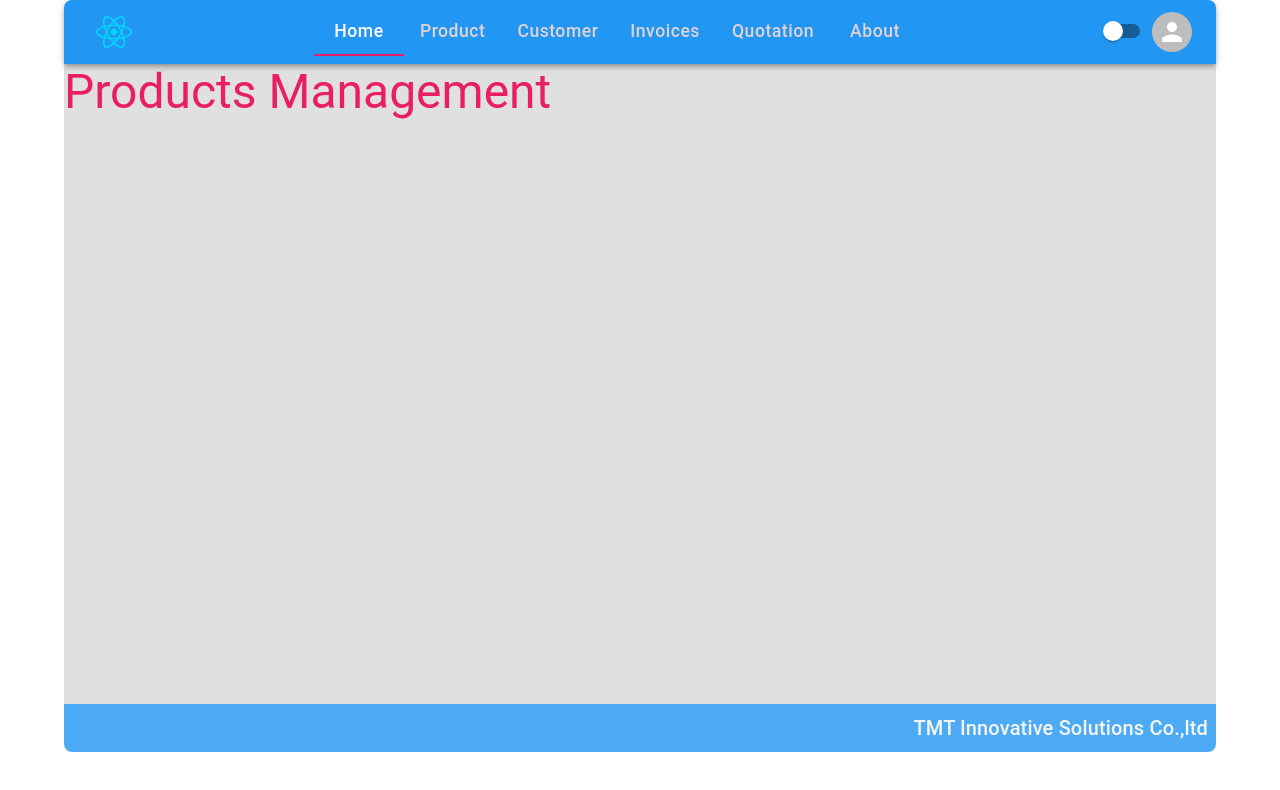
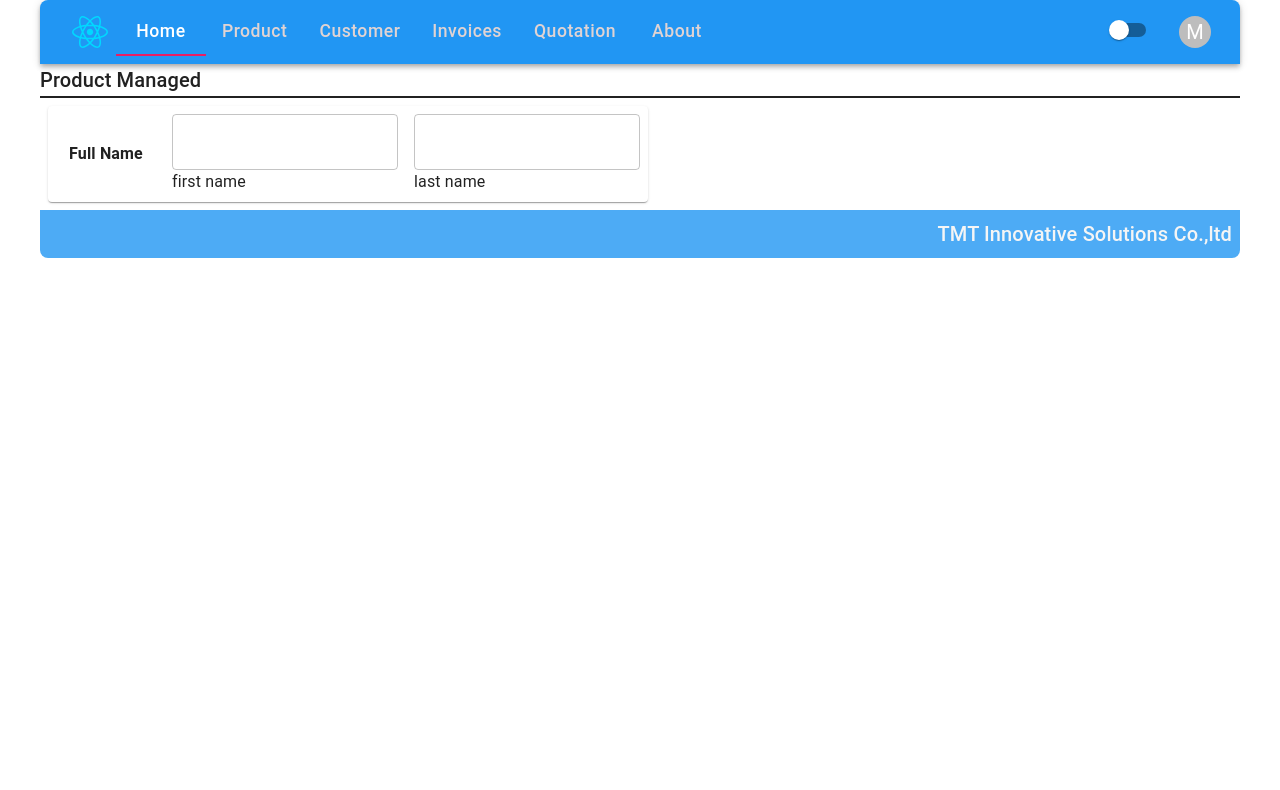
Before and after one commit to maytinhdian/erp-reactjs, a React (Vite) app: page /product in a window 1280 px wide. Shown: the top 790 px of the page. Built offline with nearby package versions, Linux system fonts and the light colour scheme; a web font is replaced by a local one.

Commit message:
Update Product

```diff
--- a/src/router.jsx
+++ b/src/router.jsx
@@ -3,7 +3,7 @@ import { RouterProvider, createBrowserRouter } from "react-router-dom";
 import DefaultLayout from "./ui/layouts/defaultLayout";
 import Dashboard from "./ui/views/Dashboard";
 import About from "./ui/views/About";
-import Product from "./ui/views/Product";
+import Product from "./ui/views/products/Product";
 import Login from "./ui/views/Login";
 import SignUp from "./ui/views/SignUp";
 import GuestLayout from "./ui/layouts/guestLayout";
--- a/src/ui/components/UserUi.jsx
+++ /dev/null
@@ -1,50 +0,0 @@
-import * as React from "react";
-import Menu from "@mui/material/Menu";
-import MenuItem from "@mui/material/MenuItem";
-import { Avatar, Divider, styled } from "@mui/material";
-import { Logout } from "@mui/icons-material";
-import { unstable_styleFunctionSx } from "@mui/system";
-
-const UserProfileBox = styled("Box")(unstable_styleFunctionSx);
-
-export default function UserUi() {
-  const [anchorEl, setAnchorEl] = React.useState(null);
-  const open = Boolean(anchorEl);
-  const handleClick = (event) => {
-    setAnchorEl(event.currentTarget);
-  };
-  const handleClose = () => {
-    setAnchorEl(null);
-  };
-
-  return (
-    <UserProfileBox>
-      <Avatar
-        id="basic-button"
-        // aria-controls={open ? 'basic-menu' : undefined}
-        // aria-haspopup="true"
-        // aria-expanded={open ? 'true' : undefined}
-        onClick={handleClick}
-      ></Avatar>
-      <Menu
-        id="basic-menu"
-        anchorEl={anchorEl}
-        open={open}
-        onClose={handleClose}
-        MenuListProps={{
-          "aria-labelledby": "basic-button",
-        }}
-      >
-        <MenuItem onClick={handleClose}>Profile</MenuItem>
-        <MenuItem onClick={handleClose}>My account</MenuItem>
-        <Divider />
-        <MenuItem onClick={handleClose}>
-          <Logout sx={{ mr: 3 }} />
-          Logout
-        </MenuItem>
-      </Menu>
-    </UserProfileBox>
-  );
-}
-
-// export default UserUi;
--- a/src/ui/components/customer/AddCustomer.jsx
+++ b/src/ui/components/customer/AddCustomer.jsx
@@ -1,67 +1,103 @@
 import React from "react";
 import PropTypes from "prop-types";
 import { Box, padding } from "@mui/system";
-import { Button, Stack, TextField } from "@mui/material";
+import { Button, Grid, Stack, TextField } from "@mui/material";
+import theme from "../../themes/Theme";
 
 AddCustomer.propTypes = {};
 
 function AddCustomer(props) {
   return (
-    <Box>
-      <Stack
-        sx={{
-            gap:'2',
-          flexDirection: "row",
-          display: "flex",
-        //   justifyContent: "space-between",
-        }}
-      >
+    // <Box>
+    //   <Stack
+    //     sx={{
+    //         gap:'2',
+    //       flexDirection: "row",
+    //       display: "flex",
+    //       justifyContent: "space-around",
+    //     }}
+    //   >
+    //     <TextField
+    //       sx={{ margin: (theme) => theme.spacing(1) }}
+    //       id="first-name"
+    //       label="First Name"
+    //       variant="outlined"
+    //     />
+    //     <TextField
+    //       sx={{ margin: (theme) => theme.spacing(1) }}
+    //       id="last-name"
+    //       label="Last Name"
+    //       variant="outlined"
+    //     />
+    //     <TextField
+    //       sx={{ margin: (theme) => theme.spacing(1),flexGrow: 1}}
+    //       id="email"
+    //       label="Email"
+    //       variant="outlined"
+    //     />
+    //   </Stack>
+    //   <TextField
+    //       sx={{ padding: (theme) => theme.spacing(1)} }
+    //       id="address"
+    //       label="Address"
+    //       variant="outlined"
+    //       fullWidth multiline minRows={4}
+    //     />
+    //      <TextField
+    //       sx={{ padding: (theme) => theme.spacing(1),flexGrow: 1}}
+    //       id="cellphone"
+    //       label="Mobile phone"
+    //       variant="outlined"
+    //       fullWidth
+    //     />
+    //      <TextField
+    //       sx={{ padding: (theme) => theme.spacing(1),flexGrow: 1}}
+    //       id="zalo"
+    //       label="Zalo"
+    //       variant="outlined"
+    //       fullWidth
+    //     />
+    //     <Stack flexDirection='row' justifyContent='center'>
+    //         <Button  sx={{ margin: (theme) => theme.spacing()}} variant="contained">SAVE</Button>
+    //         <Button  sx={{ margin: (theme) => theme.spacing(1)}} variant="contained">NEW</Button>
+    //         <Button  sx={{ margin: (theme) => theme.spacing(1)}} variant="contained">CaNCEL</Button>
+    //     </Stack>
+    // </Box>
+    <Grid container width="100%" gap={theme.spacing(1)} padding={theme.spacing(1)}>
+      <Grid item>
         <TextField
-        //   sx={{ margin: (theme) => theme.spacing(1) }}
+          // sx={{ margin: (theme) => theme.spacing(1) }}
           id="first-name"
           label="First Name"
           variant="outlined"
+          xs
         />
+      </Grid>
+      <Grid item>
         <TextField
-        //   sx={{ margin: (theme) => theme.spacing(1) }}
-          id="last-name"
+          // sx={{ margin: (theme) => theme.spacing(1) }}
+          id="first-name"
           label="Last Name"
           variant="outlined"
         />
+      </Grid>
+      <Grid item>
         <TextField
-        //   sx={{ margin: (theme) => theme.spacing(1),flexGrow: 1}}
-          id="email"
-          label="Email"
+          // sx={{ margin: (theme) => theme.spacing(1) }}
+          id="first-name"
+          label="Email Name"
           variant="outlined"
         />
-      </Stack>
-      <TextField
-          sx={{ padding: (theme) => theme.spacing(1)} }
-          id="address"
-          label="Address"
+      </Grid>
+      <Grid item>
+        <TextField
+          // sx={{ margin: (theme) => theme.spacing(1) }}
+          id="first-name"
+          label="Note Name"
           variant="outlined"
-          fullWidth multiline minRows={4}
         />
-         <TextField
-          sx={{ padding: (theme) => theme.spacing(1),flexGrow: 1}}
-          id="cellphone"
-          label="Mobile phone"
-          variant="outlined"
-          fullWidth
-        />
-         <TextField
-          sx={{ padding: (theme) => theme.spacing(1),flexGrow: 1}}
-          id="zalo"
-          label="Zalo"
-          variant="outlined"
-          fullWidth
-        />
-        <Stack flexDirection='row' justifyContent='center'>
-            <Button  sx={{ margin: (theme) => theme.spacing()}} variant="contained">SAVE</Button>
-            <Button  sx={{ margin: (theme) => theme.spacing(1)}} variant="contained">NEW</Button>
-            <Button  sx={{ margin: (theme) => theme.spacing(1)}} variant="contained">CaNCEL</Button>
-        </Stack>
-    </Box>
+      </Grid>
+    </Grid>
   );
 }
 
--- /dev/null
+++ b/src/ui/components/navbar/Drawer.jsx
@@ -0,0 +1,54 @@
+import PropTypes from "prop-types";
+import React, { useState } from "react";
+import {
+  IconButton,
+  List,
+  ListItem,
+  ListItemText,
+  SwipeableDrawer,
+} from "@mui/material";
+import { MenuSharp } from "@mui/icons-material";
+import { Link } from "react-router-dom";
+
+Drawer.propTypes = {
+  routes: PropTypes.object.isRequired,
+};
+
+function Drawer(props) {
+  const routes = props.routes;
+  // const iOS = process.browser && /iPad|iPhone|iPod/.test(navigator.userAgent);
+
+  const [openDrawer, setOpenDrawer] = useState(false);
+
+  return (
+    <React.Fragment>
+      <SwipeableDrawer
+        // disableBackdropTransition={!iOS}
+        // disableDiscovery={iOS}
+        open={openDrawer}
+        onClose={() => setOpenDrawer(false)}
+        onOpen={() => setOpenDrawer(true)}
+      >
+        <div />
+        <List disablePadding>
+          {routes.map((route) => (
+            <ListItem
+              key={`${route}${route.activeIndex}`}
+              divider
+              component={Link}
+              to={route.link}
+            >
+              <ListItemText disableTypography>{route.name}</ListItemText>
+            </ListItem>
+          ))}
+        </List>
+        <div />
+      </SwipeableDrawer>
+      <IconButton onClick={() => setOpenDrawer(!openDrawer)} disableRipple>
+        <MenuSharp />
+      </IconButton>
+    </React.Fragment>
+  );
+}
+
+export default Drawer;
--- a/src/ui/components/navbar/NavigationBar.jsx
+++ b/src/ui/components/navbar/NavigationBar.jsx
@@ -1,15 +1,7 @@
+import PropTypes from 'prop-types';
 import { Tab, Tabs } from "@mui/material";
 import { useState } from "react";
 import { Link } from "react-router-dom";
-
-const routes = [
-  { name: "Home", link: "/", activeIndex: 0 },
-  { name: "Product", link: "/product", activeIndex: 1 },
-  { name: "Customer", link: "/customer", activeIndex: 2 },
-  { name: "Invoices", link: "/", activeIndex: 3 },
-  { name: "Quotation", link: "/", activeIndex: 4 },
-  { name: "About", link: "/about", activeIndex: 5 },
-];
 
 function a11yProps(index) {
   return {
@@ -18,7 +10,12 @@ function a11yProps(index) {
   };
 }
 
-function NavigationBar() {
+NavigationBar.propTypes = {
+  routes: PropTypes.object.isRequired
+};
+
+function NavigationBar(props) {
+  const routes = props.routes;
   const [selected, setSelected] = useState(0);
   return (
     <Tabs
--- /dev/null
+++ b/src/ui/components/users/UserProfile.jsx
@@ -0,0 +1,102 @@
+import * as React from "react";
+import Box from "@mui/material/Box";
+import Avatar from "@mui/material/Avatar";
+import Menu from "@mui/material/Menu";
+import MenuItem from "@mui/material/MenuItem";
+import ListItemIcon from "@mui/material/ListItemIcon";
+import Divider from "@mui/material/Divider";
+import IconButton from "@mui/material/IconButton";
+import Tooltip from "@mui/material/Tooltip";
+import PersonAdd from "@mui/icons-material/PersonAdd";
+import Settings from "@mui/icons-material/Settings";
+import Logout from "@mui/icons-material/Logout";
+
+export default function UserProfile() {
+  const [anchorEl, setAnchorEl] = React.useState(null);
+  const open = Boolean(anchorEl);
+  const handleClick = (event) => {
+    setAnchorEl(event.currentTarget);
+  };
+  const handleClose = () => {
+    setAnchorEl(null);
+  };
+  return (
+    <React.Fragment>
+      <Box sx={{ display: "flex", alignItems: "center", textAlign: "center" }}>
+        <Tooltip title="Account settings">
+          <IconButton
+            onClick={handleClick}
+            size="small"
+            sx={{ ml: 2 }}
+            aria-controls={open ? "account-menu" : undefined}
+            aria-haspopup="true"
+            aria-expanded={open ? "true" : undefined}
+          >
+            <Avatar sx={{ width: 32, height: 32 }}>M</Avatar>
+          </IconButton>
+        </Tooltip>
+      </Box>
+      <Menu
+        anchorEl={anchorEl}
+        id="account-menu"
+        open={open}
+        onClose={handleClose}
+        onClick={handleClose}
+        // PaperProps={{
+        //   elevation: 0,
+        //   sx: {
+        //     overflow: "visible",
+        //     filter: "drop-shadow(0px 2px 8px rgba(221, 162, 162, 0.32))",
+        //     mt: 1.5,
+        //     "& .MuiAvatar-root": {
+        //       width: 32,
+        //       height: 32,
+        //       ml: -0.5,
+        //       mr: 1,
+        //     },
+        //     "&::before": {
+        //       content: '""',
+        //       display: "block",
+        //       position: "absolute",
+        //       top: 0,
+        //       right: 14,
+        //       width: 10,
+        //       height: 10,
+        //       bgcolor: "background.paper",
+        //       transform: "translateY(-50%) rotate(45deg)",
+        //       zIndex: 0,
+        //     },
+        //   },
+        // }}
+        transformOrigin={{ horizontal: "right", vertical: "top" }}
+        anchorOrigin={{ horizontal: "right", vertical: "bottom" }}
+      >
+        <MenuItem onClick={handleClose}>
+          <Avatar /> Profile
+        </MenuItem>
+        <MenuItem onClick={handleClose}>
+          <Avatar /> My account
+        </MenuItem>
+        <Divider />
+        <MenuItem onClick={handleClose}>
+          <ListItemIcon>
+            <PersonAdd fontSize="small" />
+          </ListItemIcon>
+          Add another account
+        </MenuItem>
+        <MenuItem onClick={handleClose}>
+          <ListItemIcon>
+            <Settings fontSize="small" />
+          </ListItemIcon>
+          Settings
+        </MenuItem>
+        <MenuItem onClick={handleClose}>
+          <ListItemIcon>
+            <Logout fontSize="small" />
+          </ListItemIcon>
+          Logout
+        </MenuItem>
+      </Menu>
+    </React.Fragment>
+  );
+}
--- a/src/ui/headers/Header.jsx
+++ b/src/ui/headers/Header.jsx
@@ -3,10 +3,20 @@ import { Link } from "react-router-dom";
 import { useColorScheme } from "@mui/material/styles";
 import NavigationBar from "../components/navbar/NavigationBar";
 
-import UserUi from "../components/UserUi";
+import UserUi from "../components/users/UserProfile";
 import logo from "../../assets/react.svg";
-import { Box } from "@mui/system";
+import { Box, display, useMediaQuery } from "@mui/system";
 import React from "react";
+import Drawer from "../components/navbar/Drawer";
+
+const routes = [
+  { name: "Home", link: "/", activeIndex: 0 },
+  { name: "Product", link: "/product", activeIndex: 1 },
+  { name: "Customer", link: "/customer", activeIndex: 2 },
+  { name: "Invoices", link: "/", activeIndex: 3 },
+  { name: "Quotation", link: "/", activeIndex: 4 },
+  { name: "About", link: "/about", activeIndex: 5 },
+];
 
 function ModeToggle() {
   const { mode, setMode } = useColorScheme();
@@ -23,6 +33,7 @@ function ModeToggle() {
 
 function Header() {
   const theme = useTheme();
+  const matches = useMediaQuery(theme.breakpoints.down("md"));
   return (
     <React.Fragment>
       <AppBar
@@ -33,12 +44,31 @@ function Header() {
         }}
       >
         <Toolbar variant="regular" sx={{ ...theme.mixins.toolbar }}>
-          <IconButton component={Link} to="/" sx={{ marginRight: "auto" }}>
-            <img src={logo} alt="TMT Innovative Logo" />
-          </IconButton>
-          <Box>
-            <NavigationBar />
-          </Box>
+          {/* <Box> */}
+          {matches ? (
+            <Box>
+              <Drawer routes={routes} />
+              <IconButton
+                component={Link}
+                to="/"
+                sx={{ marginRight: "auto", display: "none" }}
+              >
+                <img src={logo} alt="TMT Innovative Logo" />
+              </IconButton>
+            </Box>
+          ) : (
+            <Box sx={{display:'flex'}}>
+              <IconButton
+                component={Link}
+                to="/"
+                sx={{ marginRight: "auto" }}
+              >
+                <img src={logo} alt="TMT Innovative Logo" />
+              </IconButton>
+              <NavigationBar routes={routes} />
+            </Box>
+          )}
+          {/* </Box> */}
           <Box sx={{ display: "inline-flex", marginLeft: "auto" }}>
             <ModeToggle />
             <UserUi />
--- a/src/ui/layouts/defaultLayout.jsx
+++ b/src/ui/layouts/defaultLayout.jsx
@@ -2,13 +2,14 @@ import Header from "../headers/Header";
 import Footer from "../footers/Footer";
 import MainContent from "../mainContents/MainContent";
 import { Container } from "@mui/material";
-import { minHeight } from "@mui/system";
 
 function defaultLayout() {
   return (
-    <Container sx={{ display: "flex", flexDirection: "column" }}>
+    <Container disableGutters
+      sx={{ display: "flex", flexDirection: "column",}}
+    >
       <Header />
-      <MainContent/>
+      <MainContent />
       <Footer />
     </Container>
   );
--- a/src/ui/mainContents/MainContent.jsx
+++ b/src/ui/mainContents/MainContent.jsx
@@ -1,14 +1,14 @@
-import { styled } from "@mui/material";
+import { Box, styled } from "@mui/material";
 import { unstable_styleFunctionSx } from "@mui/system";
 import { Outlet } from "react-router-dom";
 
-const MainContentBox = styled("Box")(unstable_styleFunctionSx);
+const MainContentBox = styled("div")(unstable_styleFunctionSx);
 function MainContent() {
   // const [activated, setActivated] = React.useState(false);
   return (
-    <MainContentBox component="main" sx={{minHeight:'80vh',bgcolor:'grey.300'}}>
+    <Box component="main">
       <Outlet />
-    </MainContentBox>
+    </Box>
   );
 }
 
--- a/src/ui/views/Product.jsx
+++ /dev/null
@@ -1,14 +0,0 @@
-import { Typography } from "@mui/material";
-
-function Product() {
-  return (
-    <div>
-      <Typography variant="h3" color="secondary">
-        {" "}
-        Products Management
-      </Typography>
-    </div>
-  );
-}
-
-export default Product;
--- /dev/null
+++ b/src/ui/views/products/Product.jsx
@@ -0,0 +1,53 @@
+import { Label } from "@mui/icons-material";
+import {
+  Box,
+  Card,
+  Divider,
+  Grid,
+  Stack,
+  Table,
+  TextField,
+  Typography,
+} from "@mui/material";
+import { width } from "@mui/system";
+
+function Product() {
+  return (
+    <Box>
+      <Stack>
+        <Typography variant="h6">Product Managed</Typography>
+      </Stack>
+      <Divider sx={{ border: 0.5 }} />
+      <Card
+        sx={{
+          width: "50%",
+          alignItems: "center",
+          padding: 1,
+          flexDirection: "row",
+          border:'4px',
+          borderColor:'red',
+          m:'8px'
+        }}
+      >
+        <Stack flexDirection="row" gap={2} sx={{ width: "100%" , alignItems:'center' }}>
+          <label style={{ minWidth: "100px", textAlign: "center" , fontWeight:"bold" }}>
+            Full Name
+          </label>
+          <Stack>
+            <TextField style={{ minWidth: "200px" }} id="firstName">
+              First Name
+            </TextField>
+            <label htmlFor="firstName">first name</label>
+          </Stack>
+          <Stack>
+            <TextField id="lastName" >Last Name</TextField>
+            <label htmlFor="lastName" >last name</label>
+          </Stack>
+        </Stack>
+
+      </Card>
+    </Box>
+  );
+}
+
+export default Product;
```
